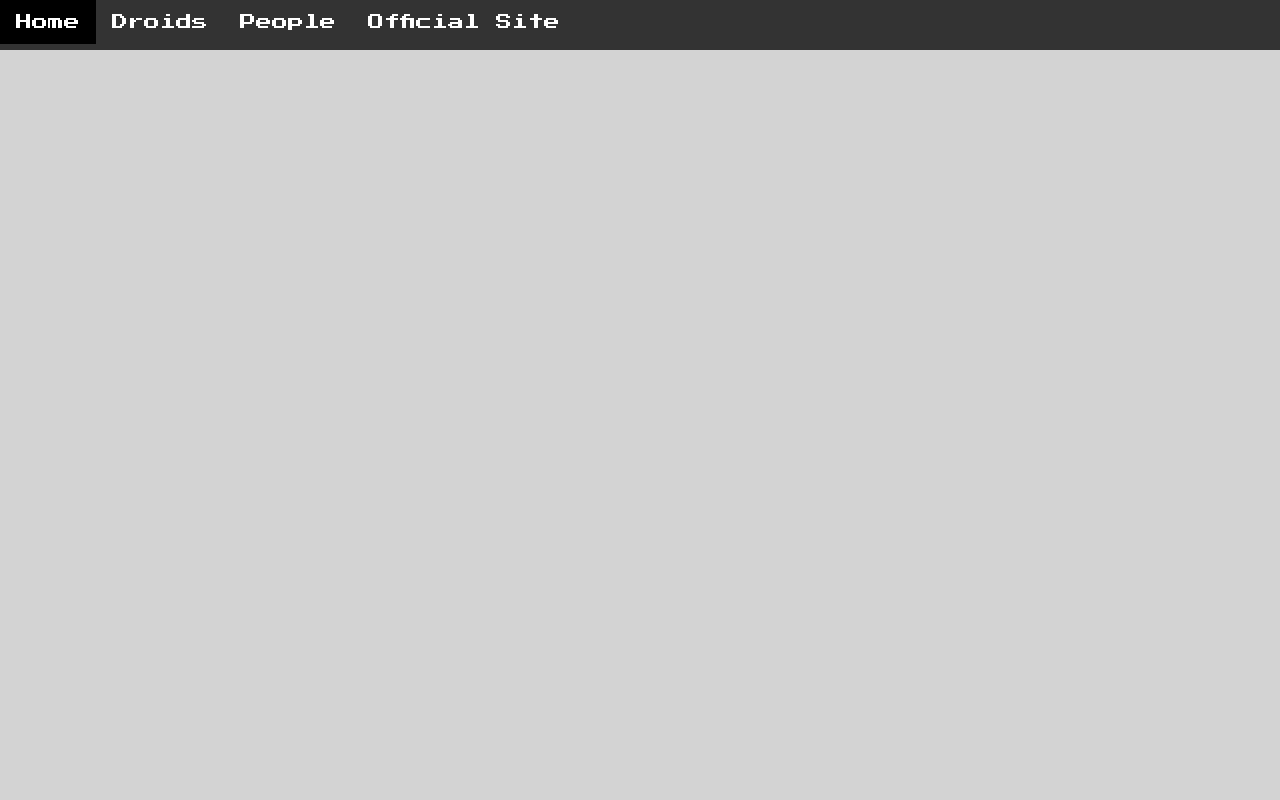
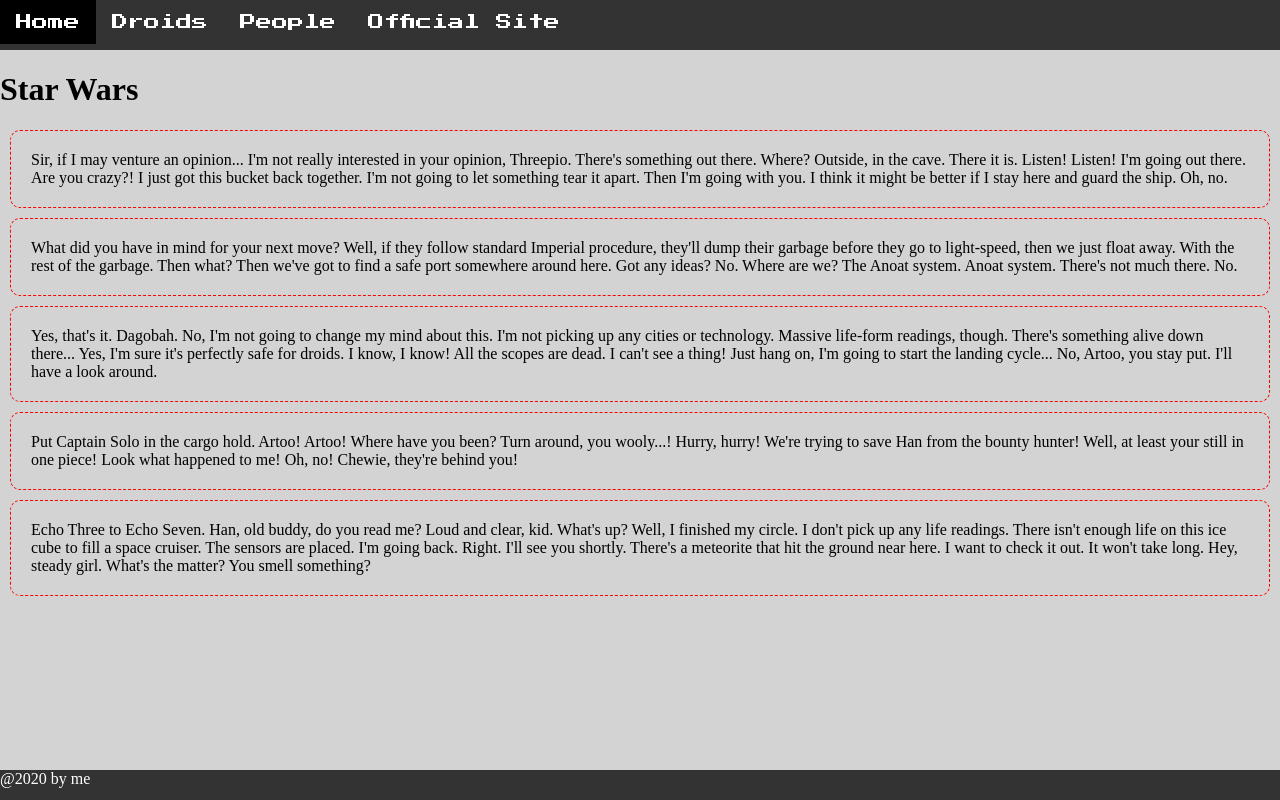
Before and after one commit to bandstrar/html101, a plain HTML site: page index.html in a window 1280 px wide. Drawn offline with Linux system fonts and the light colour scheme.

Commit message:
added borders

```diff
--- a/index.html
+++ b/index.html
@@ -17,6 +17,27 @@
     </ul>
 </nav>
 
+<h1>Star Wars</h1>
+<article>
+    <section>
+        Sir, if I may venture an opinion... I'm not really interested in your opinion, Threepio. There's something out there. Where? Outside, in the cave. There it is. Listen! Listen! I'm going out there. Are you crazy?! I just got this bucket back together. I'm not going to let something tear it apart. Then I'm going with you. I think it might be better if I stay here and guard the ship. Oh, no.
+    </section>
+    <section>
+        What did you have in mind for your next move? Well, if they follow standard Imperial procedure, they'll dump their garbage before they go to light-speed, then we just float away. With the rest of the garbage. Then what? Then we've got to find a safe port somewhere around here. Got any ideas? No. Where are we? The Anoat system. Anoat system. There's not much there. No.
+    </section>
+    <section>
+        Yes, that's it. Dagobah. No, I'm not going to change my mind about this. I'm not picking up any cities or technology. Massive life-form readings, though. There's something alive down there... Yes, I'm sure it's perfectly safe for droids. I know, I know! All the scopes are dead. I can't see a thing! Just hang on, I'm going to start the landing cycle... No, Artoo, you stay put. I'll have a look around.
+    </section>
+    <section>
+        Put Captain Solo in the cargo hold. Artoo! Artoo! Where have you been? Turn around, you wooly...! Hurry, hurry! We're trying to save Han from the bounty hunter! Well, at least your still in one piece! Look what happened to me! Oh, no! Chewie, they're behind you!
+    </section>
+    <section>
+        Echo Three to Echo Seven. Han, old buddy, do you read me? Loud and clear, kid. What's up? Well, I finished my circle. I don't pick up any life readings. There isn't enough life on this ice cube to fill a space cruiser. The sensors are placed. I'm going back. Right. I'll see you shortly. There's a meteorite that hit the ground near here. I want to check it out. It won't take long. Hey, steady girl. What's the matter? You smell something?
+    </section>
+</article>
+
+<footer>@2020 by me</footer>
+
   <script src="main.js"></script>
 </body>
 </html>
--- a/main.css
+++ b/main.css
@@ -28,3 +28,24 @@ font-family: 'Press Start 2P', cursive;
 li a:hover {
     background-color: black;
 }
+
+section {
+    padding: 20px;
+    border: 1px dashed red;
+    margin: 10px;
+    border-radius: 10px;
+}
+
+section:last-of-type {
+    margin-bottom: 50px;
+}
+
+footer {
+    color: white;
+    background-color: #333;
+    position: fixed;
+    width: 100%;
+    left: 0;
+    bottom: 0;
+    height: 30px;
+}
```
